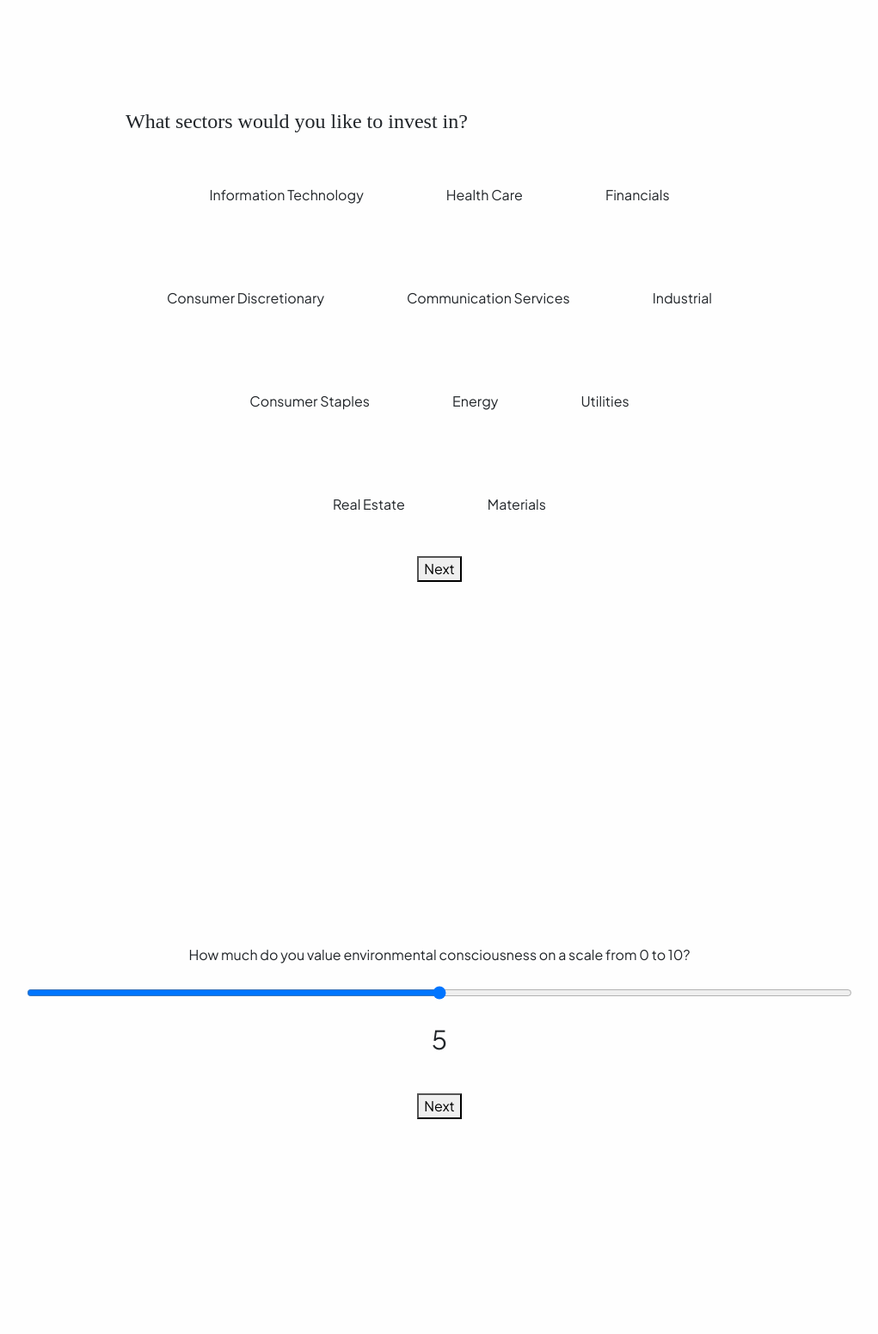
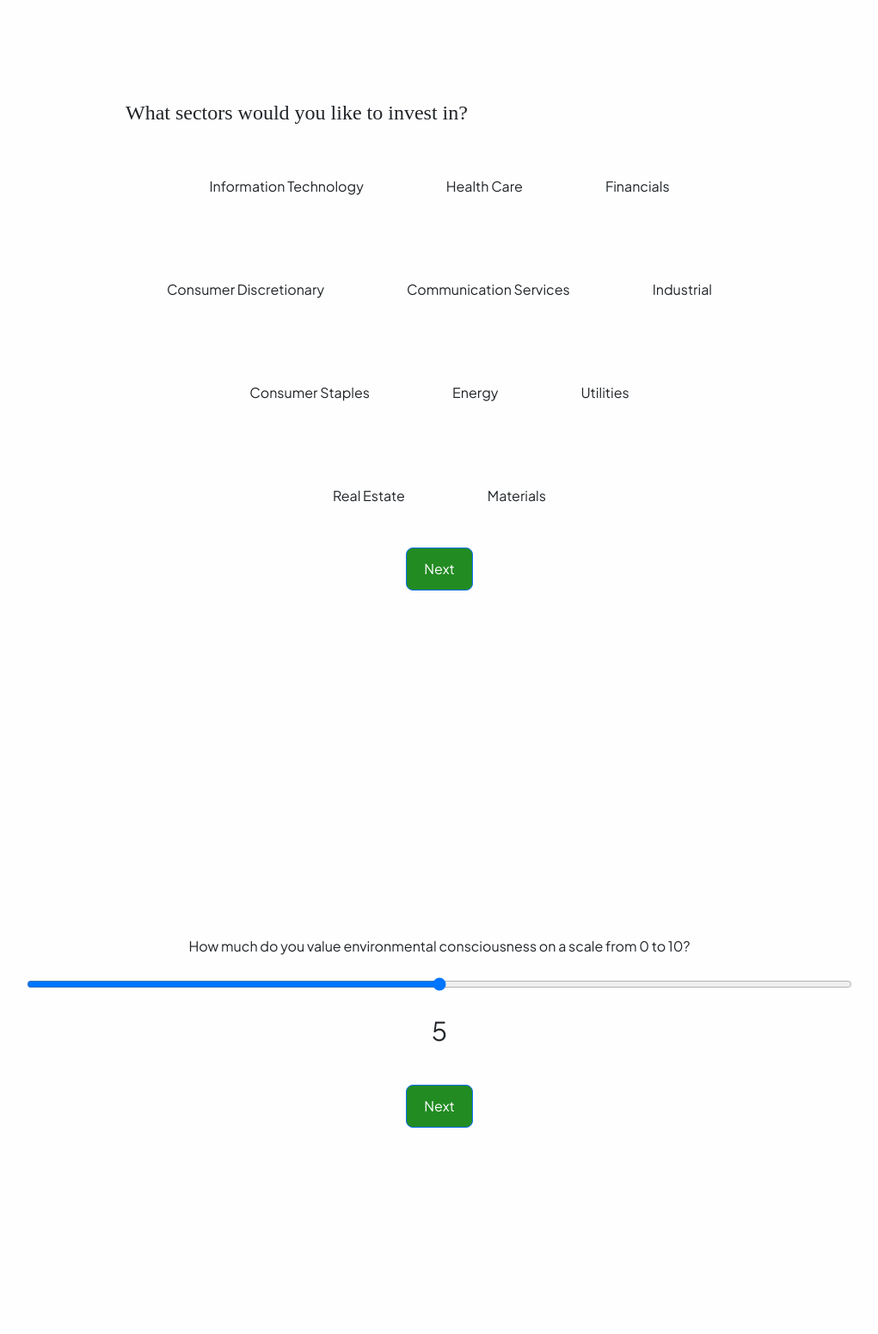
Before and after one commit to AlexXLi12/ConsciousCapital, a Flask app: page /form in a window 1280 px wide. Shown: the top 1552 px of the page at 86% size, without its empty margins (129-1150 px from the left). Run offline with Flask 2, Linux system fonts and the light colour scheme; some web fonts are replaced.

Commit message:
button formatting

```diff
--- a/templates/form.html
+++ b/templates/form.html
@@ -55,7 +55,7 @@
                     <input type="checkbox" name="sectors" id="MAT" value="Materials">
                     <label for="MAT" class="p-5">Materials</label><br>
                 </div>
-                <button type ="button" class="text-center" onclick="takeTo('environment')">Next</button>
+                <button type ="button" class="btn btn-primary" onclick="takeTo('environment')">Next</button>
             </fieldset>
         </section>
 
@@ -69,7 +69,7 @@
             <br>
             <p id="environment-value">5</p>
             <br>
-            <button type="button" class="text-center" onclick="takeTo('social')">Next</button>
+            <button type="button" class="btn btn-primary" onclick="takeTo('social')">Next</button>
         </div>
 
         <!-- Social -->
@@ -81,7 +81,7 @@
             <br>
             <p id="social-value">5</p>
             <br>
-            <button type="button" class="text-center" onclick="takeTo('governance')">Next</button>
+            <button type="button" class="btn btn-primary" onclick="takeTo('governance')">Next</button>
         </div>
 
         <!-- Governance -->
@@ -93,7 +93,7 @@
             <br>
             <p id="governance-value">5</p>
             <br>
-            <button type="button" class="text-center" onclick="takeTo('controversy')">Next</button>
+            <button type="button" class="btn btn-primary" onclick="takeTo('controversy')">Next</button>
         </div>
 
         <!-- Controversy -->
@@ -106,7 +106,7 @@
             <br>
             <p id="controversy-value">5</p>
             <br>
-            <button type="button" class="text-center" onclick="takeTo('gender-diversity')">Next</button>
+            <button type="button" class="btn btn-primary" onclick="takeTo('gender-diversity')">Next</button>
         </div>
 
         <!-- Gender Diversity -->
@@ -120,7 +120,7 @@
             <br>
             <p id="gender-diversity-value">5</p>
             <br>
-            <button type="button" class="text-center" onclick="takeTo('racial-diversity')">Next</button>
+            <button type="button" class="btn btn-primary" onclick="takeTo('racial-diversity')">Next</button>
         </div>
 
         <!-- Racial Diversity -->
@@ -134,7 +134,7 @@
             <br>
             <p id="racial-diversity-value">5</p>
             <br>
-            <button type="button" class="text-center" onclick="takeTo('risk')">Next</button>
+            <button type="button" class="btn btn-primary" onclick="takeTo('risk')">Next</button>
         </div>
 
         <!-- Risk % -->
@@ -146,7 +146,7 @@
             <br>
             <p><span id="risk-value">10</span>%</p>
             <br>
-            <input type="submit" value="Submit">
+            <input type="submit" class="btn btn-primary" value="Submit">
         </div>
     </form>
 </body>
```
